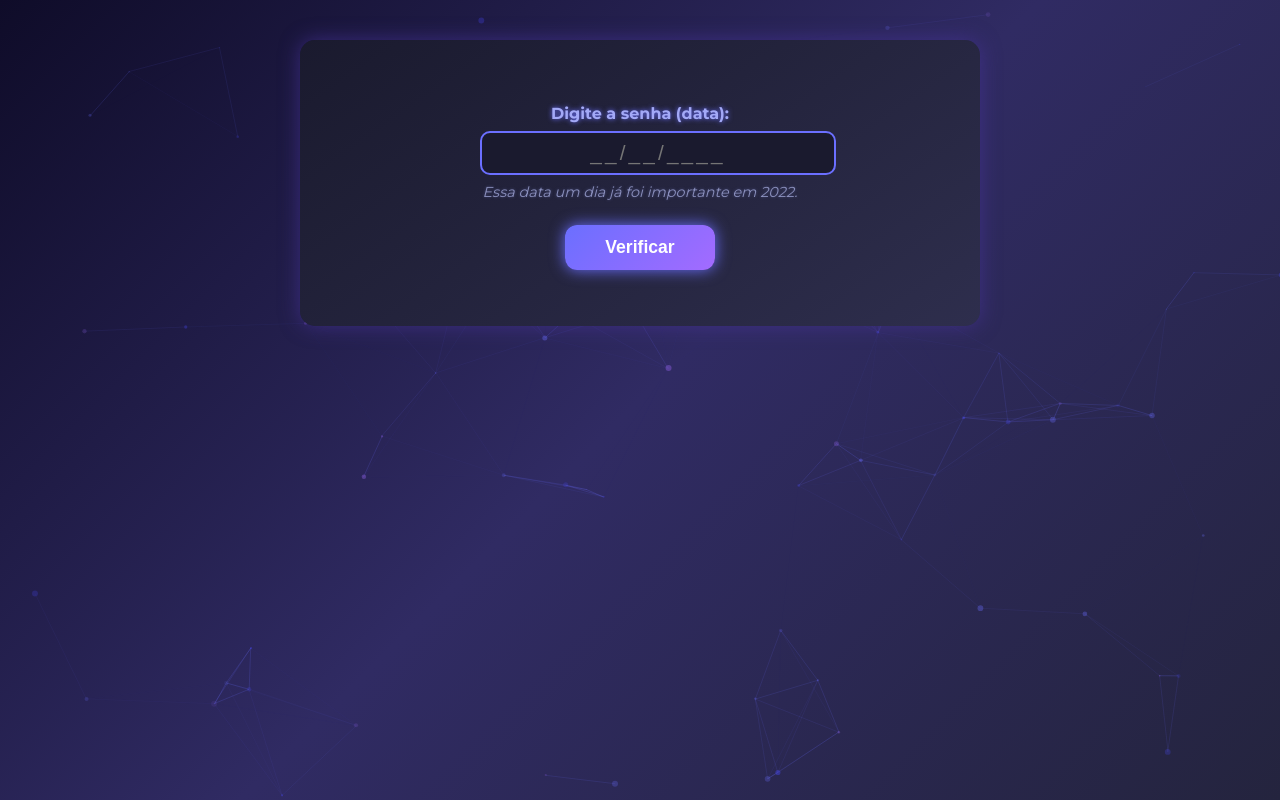
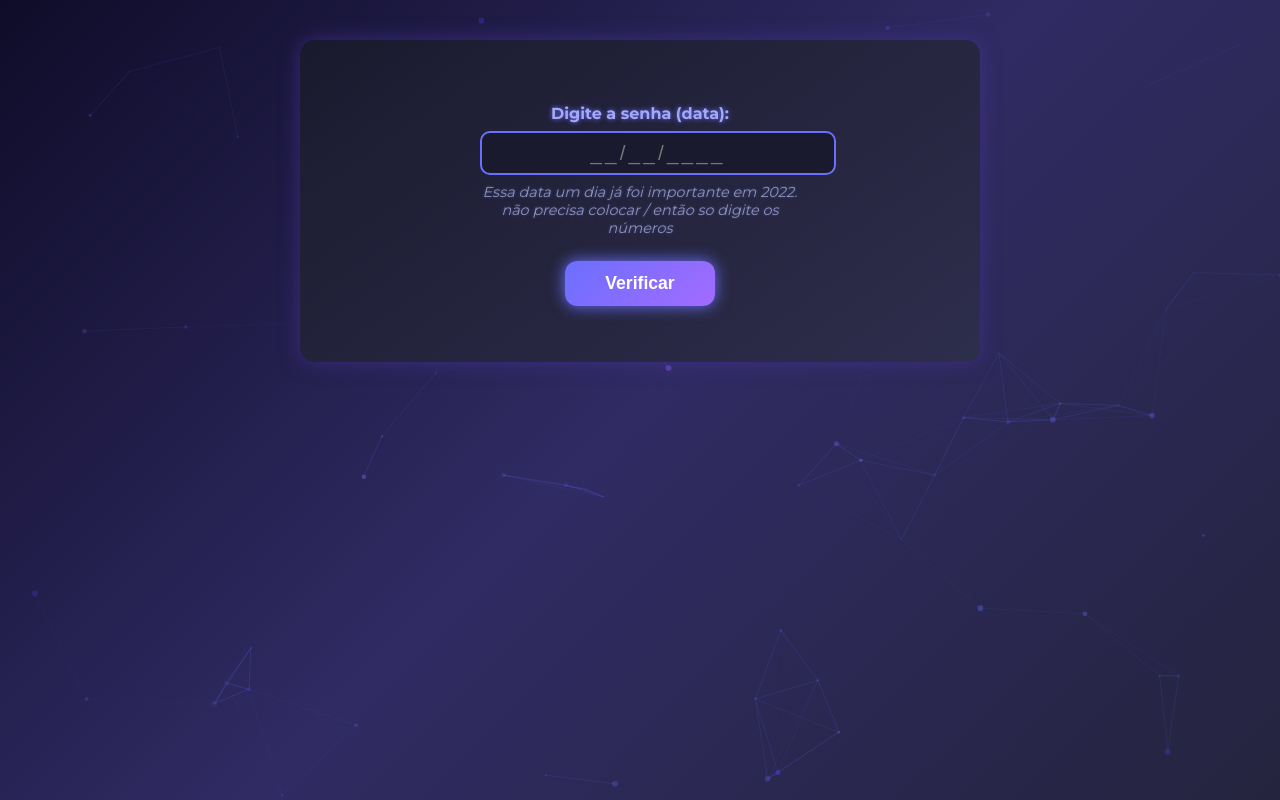
Before and after one commit to k4icmc/DOC-3, a plain HTML site: page index.html in a window 1280 px wide. Drawn offline with nearby package versions, Linux system fonts and the light colour scheme.

Commit message:
index.html

```diff
--- a/index.html
+++ b/index.html
@@ -177,7 +177,9 @@
   <div class="input-area" id="inputArea" aria-label="Área de entrada de senha">
     <label for="passwordInput">Digite a senha (data):</label>
     <input type="text" id="passwordInput" inputmode="numeric" maxlength="10" aria-describedby="hint" aria-required="true" autocomplete="off" placeholder="__/__/____" />
-    <div id="hint" aria-live="polite">Essa data um dia já foi importante em 2022.</div>
+    <div id="hint" aria-live="polite">Essa data um dia já foi importante em 2022.
+      não precisa colocar / então so digite os números
+    </div>
     <button id="checkBtn" aria-label="Verificar senha">Verificar</button>
   </div>
 
```
